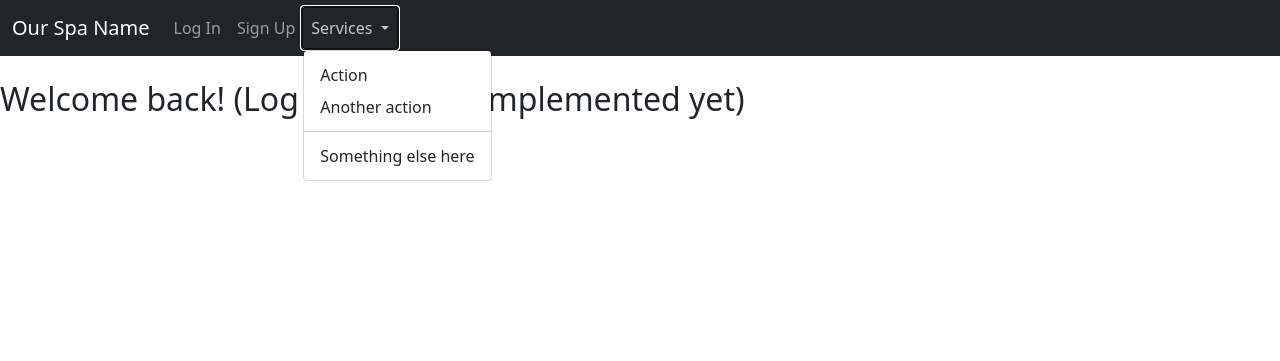
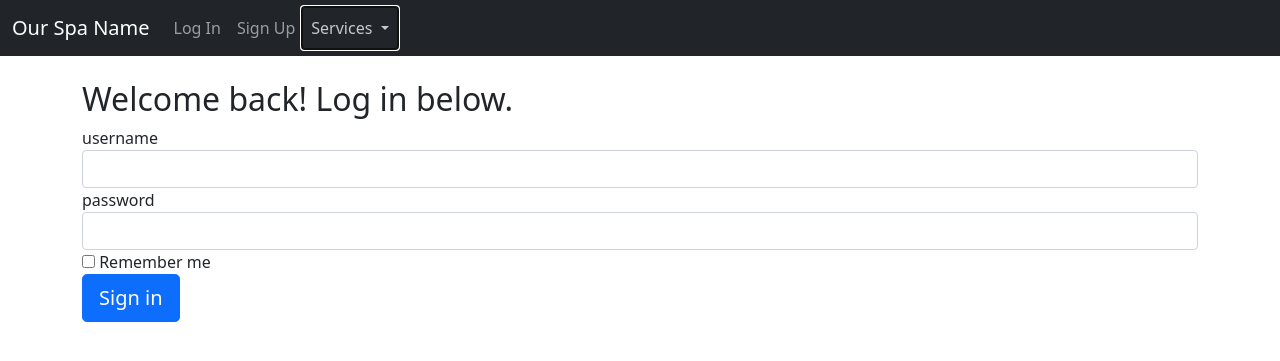
Before and after one commit to TrClark3/comp_350_project, a Flask app: page /log-in in a window 1280 px wide, after a click on "Services". Shown: the top 361 px of the page. Run offline with Flask 2, Linux system fonts and the light colour scheme; some libraries are stand-ins or nearby versions.

Commit message:
created functioning guest log in page tied to db, minor changes to templates

```diff
--- a/app/website/models.py
+++ b/app/website/models.py
@@ -16,6 +16,9 @@
     age = db.Column(db.Integer)
     # (NOTE) Age should probably be swapped out with an email field. Thoughts? - Travis
 
+    def get_id(self):
+       return True
+
     @login_manager.user_loader
     def load_user(user_id):
         return User.query.get(int(user_id))
@@ -30,6 +33,7 @@
 class LoginForm(FlaskForm):
     username = StringField('username', validators=[InputRequired(), Length(min=4, max=50)])
     password = PasswordField('password', validators=[InputRequired(), Length(min=8, max=100)])
+    remember = BooleanField('Remember me')
 
 #SignUp Form Model for new Users (used in views.sign_up route)
 class SignUpForm(FlaskForm):
--- a/app/website/templates/base.html
+++ b/app/website/templates/base.html
@@ -16,36 +16,6 @@
     <link href="https://cdn.jsdelivr.net/npm/bootstrap@5.1.2/dist/css/bootstrap.min.css" rel="stylesheet" integrity="sha384-uWxY/CJNBR+1zjPWmfnSnVxwRheevXITnMqoEIeG1LJrdI0GlVs/9cVSyPYXdcSF" crossorigin="anonymous">
   </head>
   <body>
-    <nav class="navbar navbar-expand-lg navbar-dark bg-dark">
-        <div class="container-fluid">
-          <a class="navbar-brand" href="{{url_for('views.home')}}">Our Spa Name</a>
-          <button class="navbar-toggler" type="button" data-bs-toggle="collapse" data-bs-target="#navbarSupportedContent" aria-controls="navbarSupportedContent" aria-expanded="false" aria-label="Toggle navigation">
-            <span class="navbar-toggler-icon"></span>
-          </button>
-          <div class="collapse navbar-collapse" id="navbarSupportedContent">
-            <ul class="navbar-nav me-auto mb-2 mb-lg-0">
-              <li class="nav-item">
-                <a class="nav-link" href="{{url_for('views.log_in')}}">Log In</a>
-              </li>
-              <li class="nav-item">
-                <a class="nav-link" href="{{url_for('views.sign_up')}}">Sign Up</a>
-              </li>
-              <li class="nav-item dropdown">
-                <a class="nav-link dropdown-toggle" href="#" id="navbarDropdown" role="button" data-bs-toggle="dropdown" aria-expanded="false">
-                  Services
-                </a>
-                <ul class="dropdown-menu" aria-labelledby="navbarDropdown">
-                  <li><a class="dropdown-item" href="#">Action</a></li>
-                  <li><a class="dropdown-item" href="#">Another action</a></li>
-                  <li><hr class="dropdown-divider"></li>
-                  <li><a class="dropdown-item" href="#">Something else here</a></li>
-                </ul>
-              </li>
-            </ul>
-          </div>
-        </div>
-      </nav>
-      <br> <!--Line break to space nav bar and page content, Delete if necessary-->
     {% block content %}{% endblock %}
 
     <!-- Optional JavaScript; choose one of the two! -->
--- a/app/website/templates/index.html
+++ b/app/website/templates/index.html
@@ -1,5 +1,6 @@
 <!-- This is our "home" page. -->
 {% extends 'base.html'%}
+{% include 'nav-bar.html' %}
 
 {% block title %} Home {% endblock %}
 
--- a/app/website/templates/login.html
+++ b/app/website/templates/login.html
@@ -1,9 +1,20 @@
-{% extends 'base.html'%}
+{% extends 'base.html' %}
+{% include 'nav-bar.html' %}
+{% import "bootstrap/wtf.html" as wtf %}
 
 {% block title %} Log In {% endblock %}
 
 {% block content %}
-<h2>
-    Welcome back! (Log in stuff not implemented yet)
-</h2>
+<div class="container">
+
+    <form class="form-signin" method="POST">
+      <h2 class="form-signin-heading">Welcome back! Log in below.</h2>
+      {{ form.hidden_tag() }}
+      {{ wtf.form_field(form.username) }}
+      {{ wtf.form_field(form.password) }}
+      {{ wtf.form_field(form.remember) }}
+      <button class="btn btn-lg btn-primary btn-block" type="submit">Sign in</button>
+    </form>
+
+  </div>
 {% endblock %}
--- /dev/null
+++ b/app/website/templates/nav-bar.html
@@ -0,0 +1,38 @@
+<!-- 'include' this file in any page that should have our generic (non user specific) nav bar -->
+
+{% extends 'base.html' %}
+
+{% block content %}
+
+<nav class="navbar navbar-expand-lg navbar-dark bg-dark">
+    <div class="container-fluid">
+      <a class="navbar-brand" href="{{url_for('views.home')}}">Our Spa Name</a>
+      <button class="navbar-toggler" type="button" data-bs-toggle="collapse" data-bs-target="#navbarSupportedContent" aria-controls="navbarSupportedContent" aria-expanded="false" aria-label="Toggle navigation">
+        <span class="navbar-toggler-icon"></span>
+      </button>
+      <div class="collapse navbar-collapse" id="navbarSupportedContent">
+        <ul class="navbar-nav me-auto mb-2 mb-lg-0">
+          <li class="nav-item">
+            <a class="nav-link" href="{{url_for('views.log_in')}}">Log In</a>
+          </li>
+          <li class="nav-item">
+            <a class="nav-link" href="{{url_for('views.sign_up')}}">Sign Up</a>
+          </li>
+          <li class="nav-item dropdown">
+            <a class="nav-link dropdown-toggle" href="#" id="navbarDropdown" role="button" data-bs-toggle="dropdown" aria-expanded="false">
+              Services
+            </a>
+            <ul class="dropdown-menu" aria-labelledby="navbarDropdown">
+              <li><a class="dropdown-item" href="#">Action</a></li>
+              <li><a class="dropdown-item" href="#">Another action</a></li>
+              <li><hr class="dropdown-divider"></li>
+              <li><a class="dropdown-item" href="#">Something else here</a></li>
+            </ul>
+          </li>
+        </ul>
+      </div>
+    </div>
+  </nav>
+  <br> <!--Line break to space nav bar and page content, Delete if necessary-->
+
+{% endblock %}
--- a/app/website/templates/sign-up.html
+++ b/app/website/templates/sign-up.html
@@ -1,6 +1,6 @@
 <!-- This is our sign-up page for collecting user info, views.py handles sending it to database -->
-{% extends "bootstrap/base.html" %}
-{% include "base.html" %}
+{% extends "base.html" %}
+{% include "nav-bar.html" %}
 <!-- The above works for now, but it renders the toolbar a little differently than other pages for some reason... -->
 {% import "bootstrap/wtf.html" as wtf %}
 
--- a/app/website/templates/thanks.html
+++ b/app/website/templates/thanks.html
@@ -1,5 +1,6 @@
 <!-- Simple page to thank user for signing up. -->
 {% extends 'base.html' %}
+{% include "nav-bar.html" %}
 
 {% block title %} Thanks! {% endblock %}
 
--- a/app/website/views.py
+++ b/app/website/views.py
@@ -1,6 +1,6 @@
 from flask import Blueprint, render_template, request, redirect, url_for
-from wtforms.validators import InputRequired, Email, Length
 from werkzeug.security import generate_password_hash, check_password_hash
+from flask_login import login_user, login_required, logout_user, current_user
 
 
 from website import db
@@ -19,20 +19,25 @@
 @views.route('/sign-up', methods=['GET', 'POST'])
 def sign_up():
 
+    # Create form from SignUpForm class in models.py
     form = SignUpForm()
 
     if form.validate_on_submit():
+
         hashed_password = generate_password_hash(form.password.data, method='sha256')
+
+        # Create new user from form data
         new_user = User(username=form.username.data, password=hashed_password,
-        first=form.f_name.data, last=form.l_name.data, age = 100)
+        first=form.f_name.data, last=form.l_name.data, age = 0)
 
+        # Add user to database
         db.session.add(new_user)
         db.session.commit()
         return redirect(url_for('views.thanks'))
 
     return render_template('sign-up.html', form=form)
 
-# Sign up complete page. Uses thanks.html
+# Sign up completed successfully. Uses thanks.html
 @views.route('/thanks')
 def thanks():
     return render_template('thanks.html')
@@ -40,4 +45,25 @@
 # Login Page. Uses login.html
 @views.route('/log-in', methods=['GET', 'POST'])
 def log_in():
-    return render_template('login.html')
+
+    # Create form from LoginForm clasee in models.py
+    form = LoginForm()
+
+    if form.validate_on_submit():
+
+        # Find user via username in database and confirm hashed password
+        user = User.query.filter_by(username=form.username.data).first()
+        if user:
+            if check_password_hash(user.password, form.password.data):
+                login_user(user, remember=form.remember.data)
+                return redirect(url_for('views.user_dashboard'))
+
+            return '<h2> That username or password combination is incorrect. Please try again. <h2>' # probs a cooler way to do this
+
+    return render_template('login.html', form=form)
+
+# User's dashboard page. Uses user-dashboard.html
+@views.route('/dashboard')
+@login_required
+def user_dashboard():
+    return render_template('user-dashboard.html', name=current_user.username)
```
Also changed, not shown: app/website/templates/user-dashboard.html (added, +7 -0 lines).
